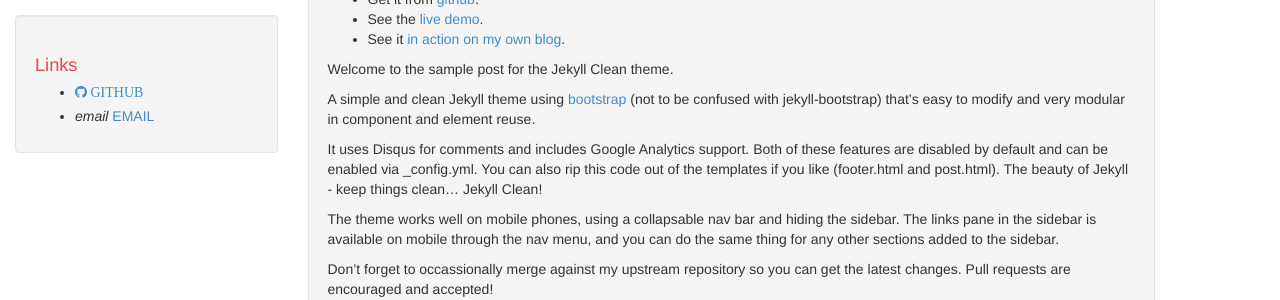
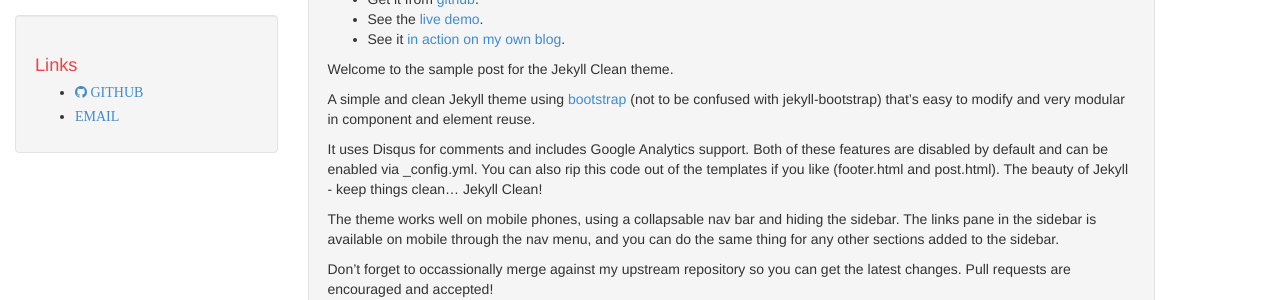
Before and after one commit to TsungJu/tsungju.github.io, a Jekyll site: the page built from index.html, in a window 1280 px wide and 900 px high. Shown: the part 331-631 px from the top of the window. Built offline with Jekyll 4.4.1, drawn with Linux system fonts in a browser that asks for light colours; the list of posts is cut into pages by our own code.

Commit message:
Update links-list.html

```diff
--- a/_includes/links-list.html
+++ b/_includes/links-list.html
@@ -1,9 +1,8 @@
 <!-- Add icon library -->
 <link rel="stylesheet" href="https://cdnjs.cloudflare.com/ajax/libs/font-awesome/4.7.0/css/font-awesome.min.css">
-<link rel="stylesheet" href="https://fonts.googleapis.com/icon?family=Material+Icons">
 
 <h1>Links</h1>
 <ul>
   <li><a href="https://github.com/TsungJu" class="fa fa-github"> GITHUB</a></li>
-  <li><i><class="material-icons">email</i><a href="e285171@hotmail.com"> EMAIL</a></li>
+  <li><a href="e285171@hotmail.com" class="fa fa-hotmail"> EMAIL</a></li>
 </ul>
```
